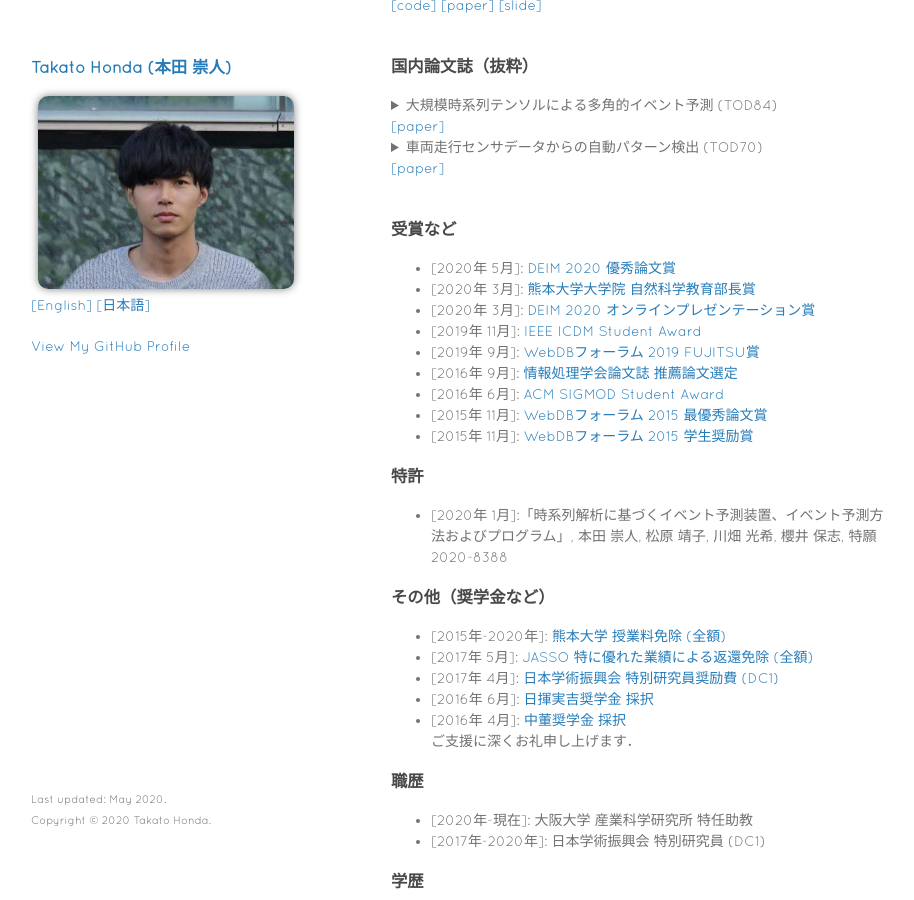
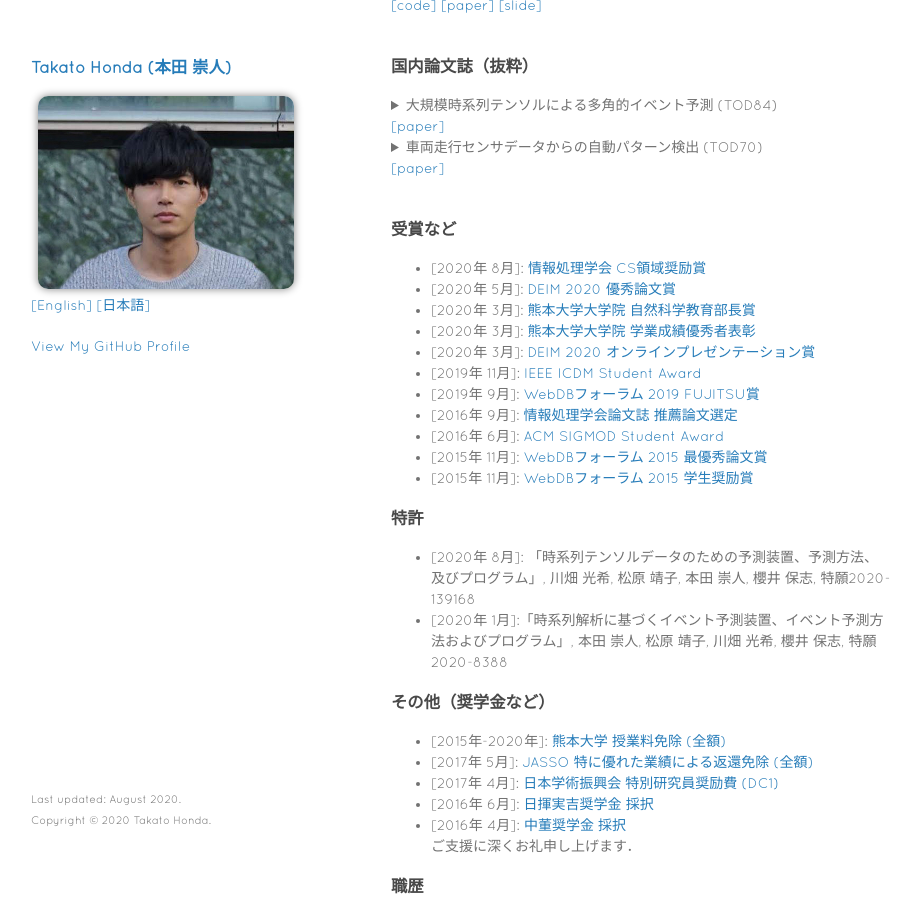
Before and after one commit to TakatoHonda/takatohonda.github.io, a Jekyll site: the page built from jp/index.md, in a window 1280 px wide and 900 px high, scrolled down 506 px. Shown: the whole window, without its empty margins (179-1093 px from the left). Built offline with Jekyll 4.4.1, drawn with Linux system fonts in a browser that asks for light colours; our own code applies the rules of GitHub Pages for plain Markdown files.

Commit message:
update awards

```diff
--- a/_layouts/default.html
+++ b/_layouts/default.html
@@ -51,7 +51,7 @@
         <p>This project is maintained by <a href="{{ site.github.owner_url }}">{{ site.github.owner_name }}</a></p>
         {% endif %}
         <p>
-          <small>Last updated: May 2020.</small>
+          <small>Last updated: August 2020.</small>
           <br>
           <small>Copyright ©︎ 2020 Takato Honda.</small>
         </p>
--- a/jp/index.md
+++ b/jp/index.md
@@ -74,10 +74,10 @@ Takato Honda: <u>``TrailMarker: Automatic Mining of Geographical Complex Sequenc
 </details><br>
 
 ### 受賞など
+- \[2020年 8月\]: [情報処理学会 CS領域奨励賞](https://www.ipsj.or.jp/award/cs-award-2020.html)
 - \[2020年 5月\]: [DEIM 2020 優秀論文賞](https://db-event.jpn.org/deim2020/post/awards.html)
 - \[2020年 3月\]: [熊本大学大学院 自然科学教育部長賞](https://takatohonda.github.io/jp)
-<!-- - \[2020年 3月\]: [熊本大学大学院 学業成績優秀者表彰](https://takatohonda.github.io/jp)
--->
+ - \[2020年 3月\]: [熊本大学大学院 学業成績優秀者表彰](https://takatohonda.github.io/jp)
 - \[2020年 3月\]: [DEIM 2020 オンラインプレゼンテーション賞](https://db-event.jpn.org/deim2020/post/awards.html)
 - \[2019年 11月\]: [IEEE ICDM Student Award](https://takatohonda.github.io/jp)
 - \[2019年 9月\]: [WebDBフォーラム 2019 FUJITSU賞](https://db-event.jpn.org/webdbf2019/award.html)
@@ -87,10 +87,12 @@ Takato Honda: <u>``TrailMarker: Automatic Mining of Geographical Complex Sequenc
 - \[2015年 11月\]: [WebDBフォーラム 2015 学生奨励賞](https://db-event.jpn.org/webdbf2015/award.php)
 
 ### 特許
+- \[2020年 8月\]: 「時系列テンソルデータのための予測装置、予測方法、及びプログラム」,
+川畑 光希, 松原 靖子, 本田 崇人, 櫻井 保志,
+特願2020-139168
 - \[2020年 1月\]:「時系列解析に基づくイベント予測装置、イベント予測方法およびプログラム」,
 本田 崇人, 松原 靖子, 川畑 光希, 櫻井 保志,
 特願2020-8388
-
 
 ### その他（奨学金など）
 - \[2015年-2020年\]: [熊本大学 授業料免除 (全額)](https://takatohonda.github.io/jp)
```
Also changed, not shown: index.md (+2 -0 lines).
